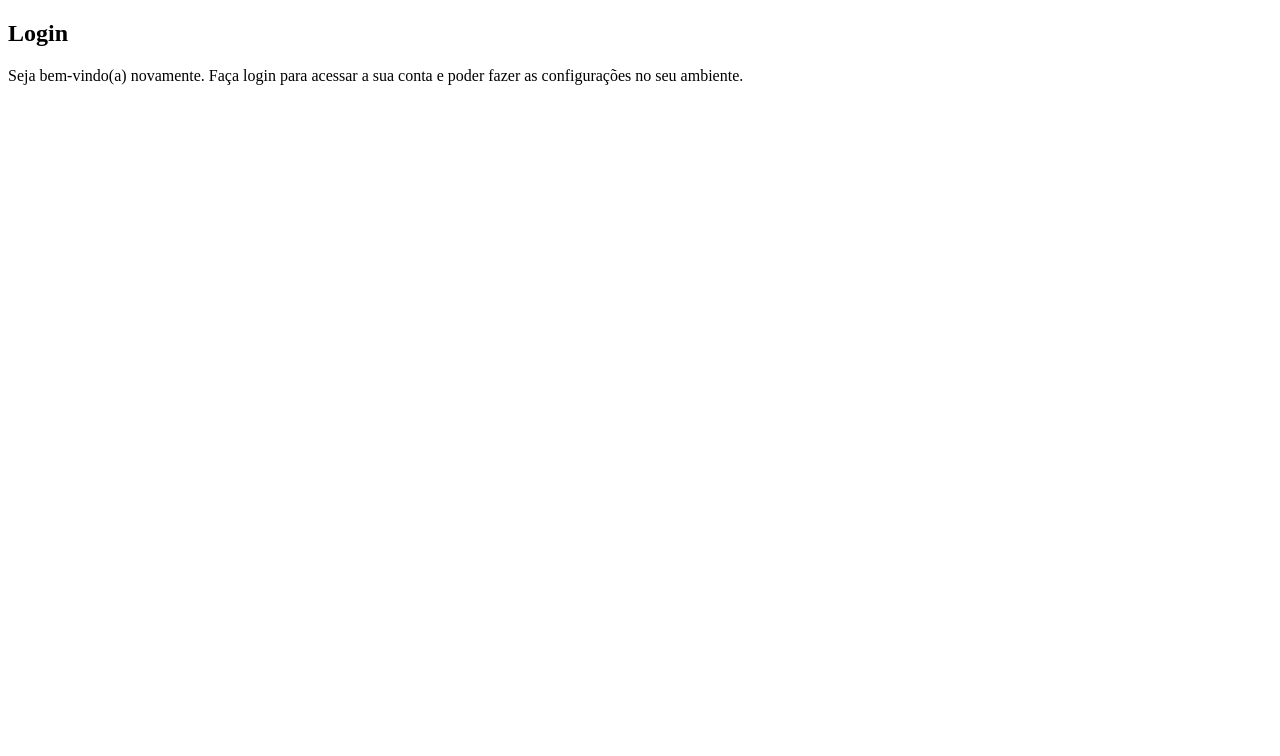
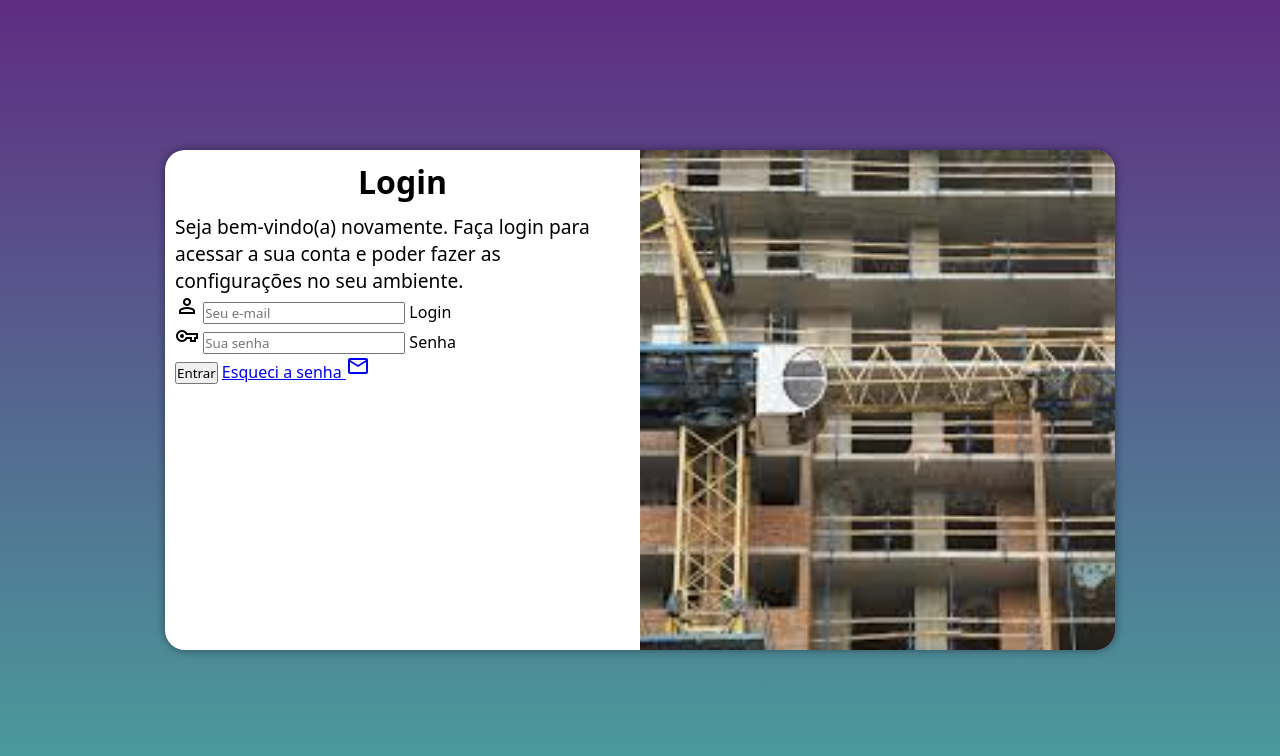
Before and after one commit to Eduardo-Carrascosa/projeto-login, a plain HTML site: page index.html in a window 1280 px wide. Drawn offline with nearby package versions, Linux system fonts and the light colour scheme.

Commit message:
Adicionei o Formulario

```diff
--- /dev/null
+++ b/estilo/media-query.css
@@ -0,0 +1,33 @@
+@charset "UTF-8";
+
+@media screen and (min-width: 992px) {
+
+    body {
+        background-image: linear-gradient(to top, #49a09d, #5f2c82);
+    }
+
+    section#login {
+        width: 950px;
+    }
+
+    section#login > div#imagem {
+        float: right;
+        width: 50%;
+        height: 100%;
+    }
+
+    section#login > div#formulario {
+        float: left;
+        width: 50%;
+
+
+    }
+
+    div#formulario > h1 {
+        font-size: 2em;
+    }
+
+    div#formulario > p {
+        font-size: 1.2em;
+    }
+}
--- a/estilos/style.css
+++ b/estilos/style.css
@@ -5,3 +5,62 @@
     Verde: #49a09d
     Lilás: #5f2c82
 */
+
+* {
+    padding: 0px;
+    margin: 0px;
+    font-family: system-ui, -apple-system, BlinkMacSystemFont, 'Segoe UI', Roboto, Oxygen, Ubuntu, Cantarell, 'Open Sans', 'Helvetica Neue', sans-serif;
+    box-sizing: border-box;
+}
+
+body, html {
+    background-color: #5f2c82;
+    height: 100vh;
+    width: 100vw;
+}
+
+main {
+    position: relative;
+    height: 100vh;
+    width: 100vw;
+}
+
+section#login {
+    position: absolute;
+    top: 50%;
+    left: 50%;
+    transform: translate(-50%, -50%);
+    overflow: hidden;
+
+    background-color: white;
+    width: 250px;
+    height: 500px;
+    border-radius: 20px;
+    box-shadow: 0px 0px 10px rgba(0, 0, 0, 0.450);
+
+    transition: width .3s, heigt .3s;
+    transition-timing-function: ease;
+}
+
+section#login > div#imagem {
+    display: block;
+    background: #5f2c82 url(../imagens/predio.jfif) no-repeat;
+    background-size: cover;
+    height: 200px;
+    background-position: center center;
+}
+
+section#login > div#formulario {
+    display: block;
+    padding: 10px;
+
+}
+
+div#formulario > h1 {
+    text-align: center;
+    margin-bottom: 10px;
+}
+
+div#formulario > p {
+    font-size: 0.8em;
+}
--- a/index.html
+++ b/index.html
@@ -5,7 +5,9 @@
     <meta http-equiv="X-UA-Compatible" content="IE=edge">
     <meta name="viewport" content="width=device-width, initial-scale=1.0">
     <title>Login</title>
+    <link href="https://fonts.googleapis.com/css2?family=Material+Symbols+Outlined" rel="stylesheet" />
     <link rel="stylesheet" href="estilos/style.css">
+    <link rel="stylesheet" href="estilo/media-query.css">
 </head>
 <body>
     <main>
@@ -16,8 +18,21 @@
             <div id="formulario">
                 <h1>Login</h1>
                 <p>Seja bem-vindo(a) novamente. Faça login para acessar a sua conta e poder fazer as configurações no seu ambiente.</p>
-                <form action="login.php" method="post">
-
+                <form action="login.php" method="post" autocomplete="on">
+                    <div class="campo">
+                        <i class="material-symbols-outlined">person</i>
+                        <input type="email" name="login" id="ilogin" placeholder="Seu e-mail" autocomplete="email" required maxlength="30">
+                        <label for="ilogin">Login</label>
+                    </div>
+                    <div class="campo">
+                        <i class="material-symbols-outlined">vpn_key</i>
+                        <input type="password" name="senha" id="isenha" placeholder="Sua senha" autocomplete="current-password" required minlength="8" maxlength="20">
+                        <label for="isenha">Senha</label>
+                    </div>
+                    <input type="submit" value="Entrar">
+                    <a href="esqueci.html">
+                        Esqueci a senha <i class="material-symbols-outlined">mail</i>
+                    </a>
                 </form>
             </div>
         </section>
```
Also changed, not shown: imagens/antonio_cruz_casa_popular.jpg (added).
